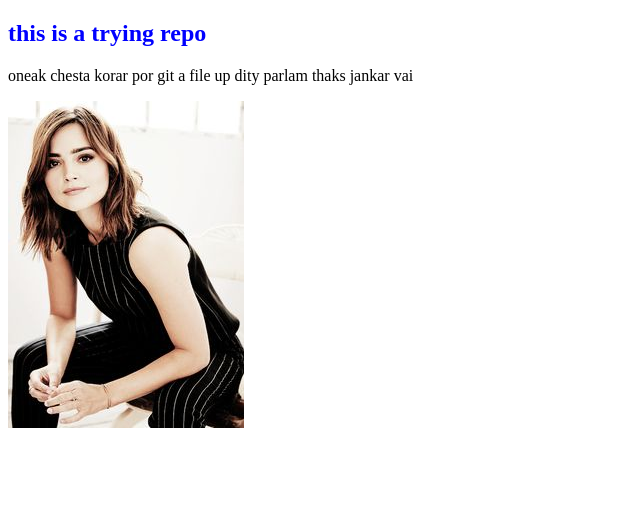
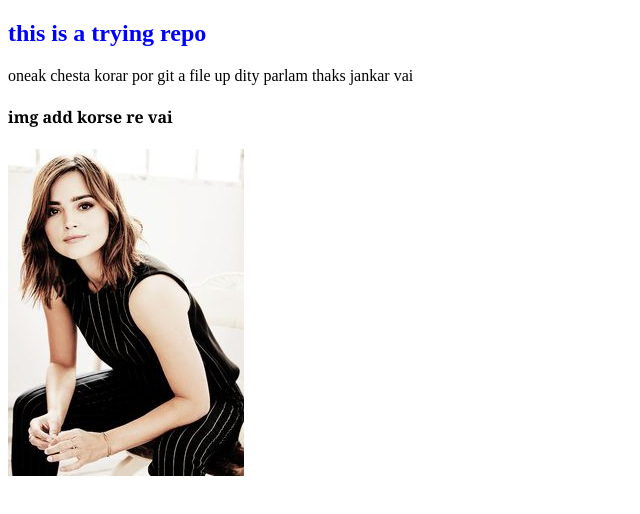
Before and after one commit to raju120405/best-try-repo, a plain HTML site: page index.html in a window 1280 px wide. Shown: the whole page, without its empty margins (0-640 px from the left). Drawn offline with Linux system fonts and the light colour scheme.

Commit message:
vai-re-vai-img

```diff
--- a/index.html
+++ b/index.html
@@ -13,6 +13,7 @@
         oneak chesta korar por git a file up dity parlam
         thaks jankar vai
     </p>
+    <h4>img add korse re vai</h4>
     <img src="baka.jpg" alt="">
 </body>
 </html>
--- a/style.css
+++ b/style.css
@@ -1,3 +1,6 @@
 h2{
     color: blue;
 }
+h4{
+    font-family: Cambria, Cochin, Georgia, Times, 'Times New Roman', serif;
+}
```
